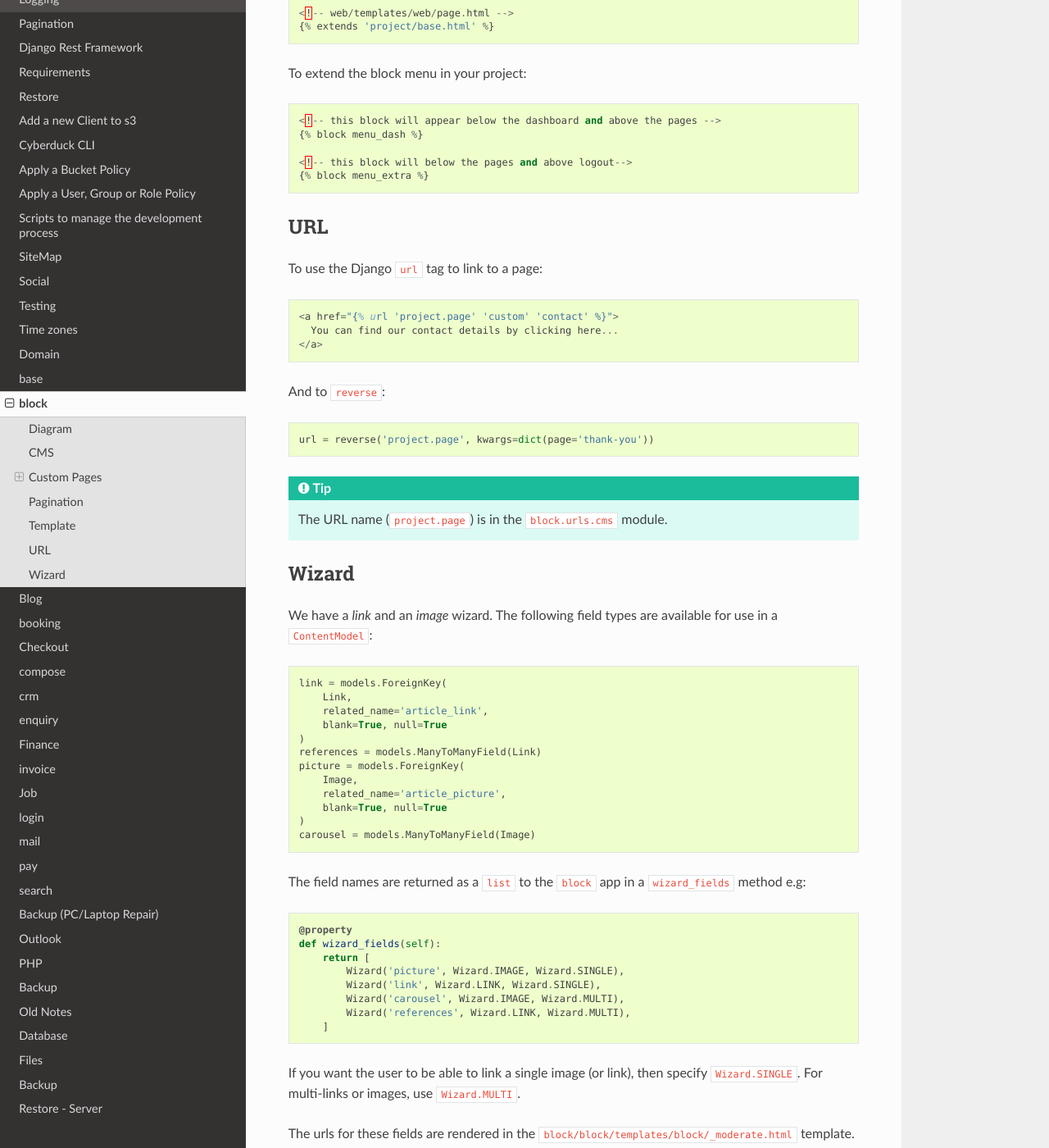
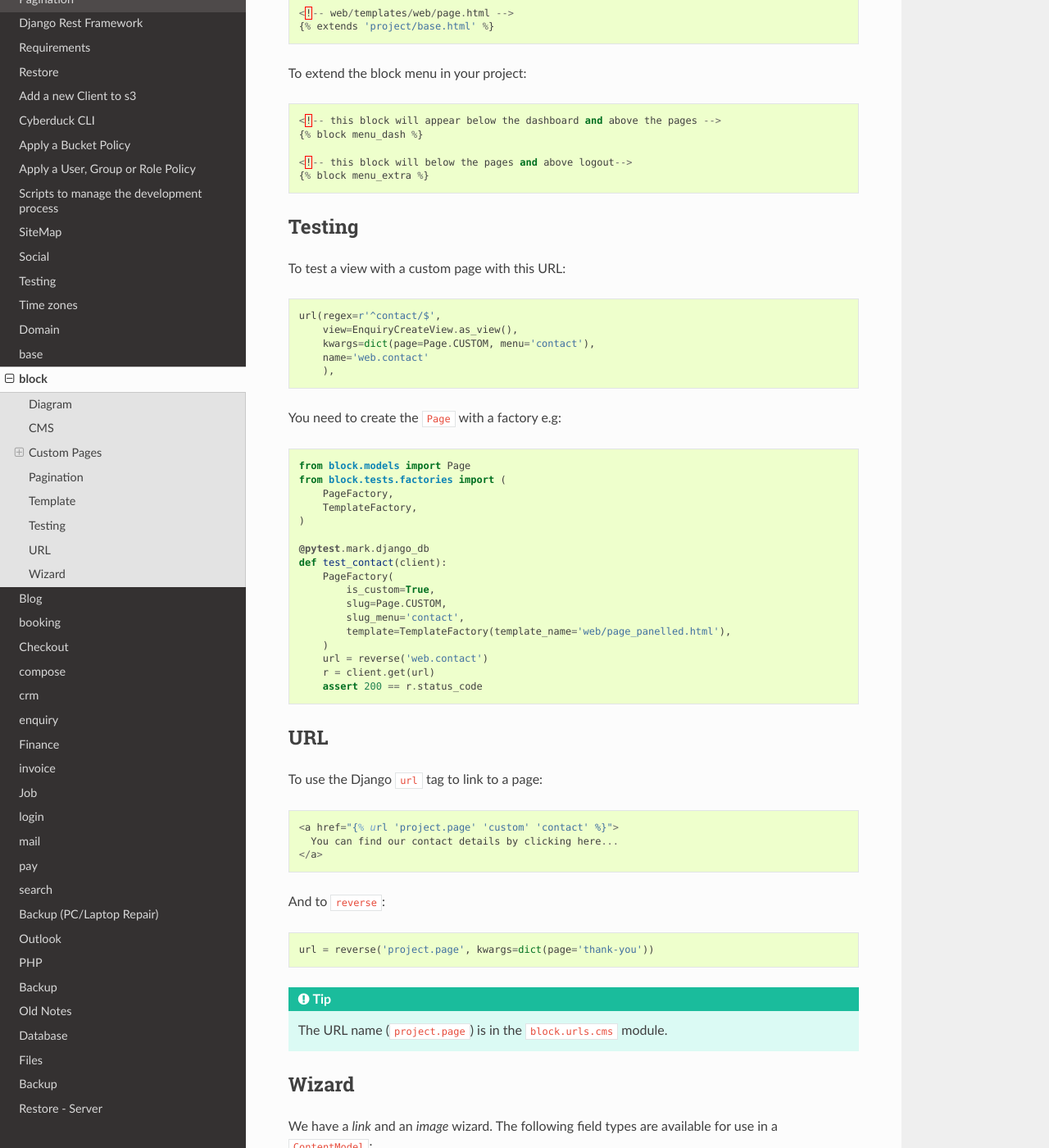
Before and after one commit to pkimber/old-docs-migrated-to-gitlab, a Sphinx documentation site: the page built from source/app-block.rst, in a window 1280 px wide and 1400 px high, scrolled down 2036 px. Shown: the whole window at 82% size. Built offline with Sphinx 7.4.7 and the Read the Docs theme 2.0.0, drawn with Linux system fonts in a browser that asks for light colours.

Commit message:
block - testing

```diff
--- a/source/app-block.rst
+++ b/source/app-block.rst
@@ -97,6 +97,37 @@ To extend the block menu in your project::
   <!-- this block will below the pages and above logout-->
   {% block menu_extra %}
 
+Testing
+=======
+
+To test a view with a custom page with this URL::
+
+  url(regex=r'^contact/$',
+      view=EnquiryCreateView.as_view(),
+      kwargs=dict(page=Page.CUSTOM, menu='contact'),
+      name='web.contact'
+      ),
+
+You need to create the ``Page`` with a factory e.g::
+
+  from block.models import Page
+  from block.tests.factories import (
+      PageFactory,
+      TemplateFactory,
+  )
+
+  @pytest.mark.django_db
+  def test_contact(client):
+      PageFactory(
+          is_custom=True,
+          slug=Page.CUSTOM,
+          slug_menu='contact',
+          template=TemplateFactory(template_name='web/page_panelled.html'),
+      )
+      url = reverse('web.contact')
+      r = client.get(url)
+      assert 200 == r.status_code
+
 URL
 ===
 
```
